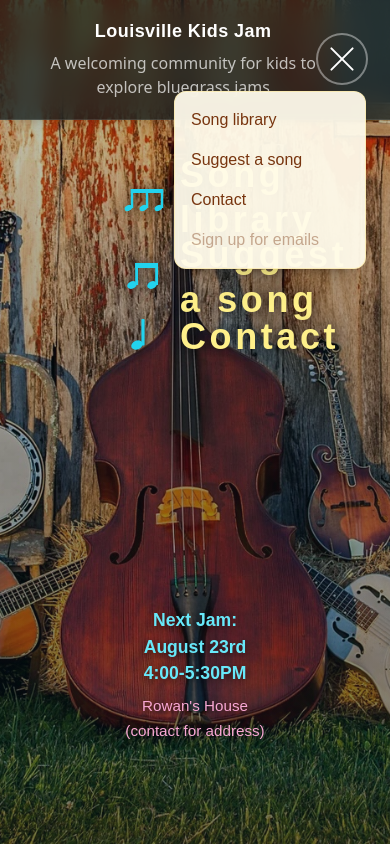
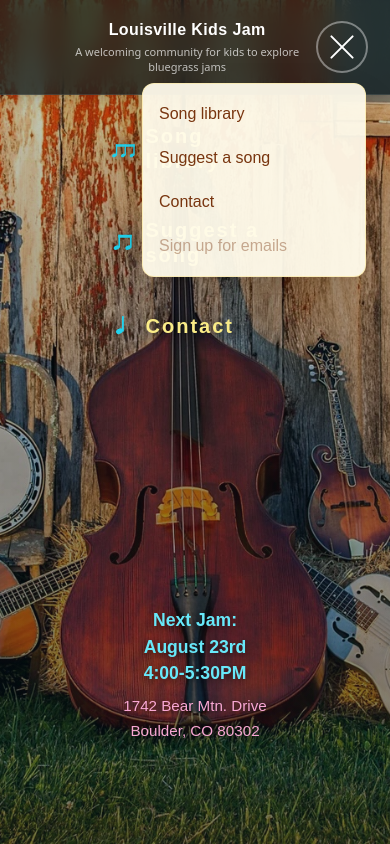
Before and after one commit to natalie-robinson/kids_jam, a Next.js app: page / in a window 390 px wide. Both pictures are taken after a click on the button "Toggle Menu". Built offline with nearby package versions, Linux system fonts and the light colour scheme.

Commit message:
updating settings for mobile viewing

```diff
--- a/app/components/HamburgerMenu.tsx
+++ b/app/components/HamburgerMenu.tsx
@@ -23,20 +23,26 @@ export default function HamburgerMenu({ items }: HamburgerMenuProps) {
   const menuRef = useRef<HTMLDivElement>(null);
 
   useEffect(() => {
-    function handleClickOutside(event: MouseEvent) {
+    function handleClickOutside(event: Event) {
+      // Don't close if tapping inside the menu container
       if (menuRef.current && !menuRef.current.contains(event.target as Node)) {
         setIsOpen(false);
       }
     }
 
-    document.addEventListener("mousedown", handleClickOutside);
-    return () => document.removeEventListener("mousedown", handleClickOutside);
+    // Use pointerdown instead of combining mousedown + touchstart
+    // pointerdown handles both touch and desktop click events cleanly without race conditions
+    document.addEventListener("pointerdown", handleClickOutside);
+    return () => {
+      document.removeEventListener("pointerdown", handleClickOutside);
+    };
   }, []);
 
   return (
     <div ref={menuRef} className="relative">
       {/* Animated Hamburger Button */}
       <button
+        type="button"
         onClick={() => setIsOpen(!isOpen)}
         className="flex items-center justify-center w-12 h-12 rounded-full hover:bg-white/10 transition-colors focus:outline-none focus:ring-2 focus:ring-white/40"
         aria-label="Toggle Menu"
@@ -67,12 +73,14 @@ export default function HamburgerMenu({ items }: HamburgerMenuProps) {
 
       {/* Dropdown Menu */}
       {isOpen && (
-        <div className="absolute right-0 mt-2 w-48 bg-amber-50/95 backdrop-blur-sm rounded-xl shadow-xl py-2 z-30 border border-amber-200/50">
+        <div
+          className="absolute right-0 mt-3 w-56 max-w-[calc(100vw-2rem)] bg-amber-50/95 backdrop-blur-md rounded-xl shadow-2xl py-2 z-50 border border-amber-200/50 transform-gpu"
+        >
           {items.map((item) =>
             item.disabled ? (
               <span
                 key={item.label}
-                className="block px-4 py-2 text-amber-900/40 cursor-not-allowed text-medium"
+                className="block px-4 py-2.5 text-amber-900/40 cursor-not-allowed text-base font-medium"
               >
                 {item.label}
               </span>
@@ -83,7 +91,7 @@ export default function HamburgerMenu({ items }: HamburgerMenuProps) {
                   setIsOpen(false);
                   item.onClick!();
                 }}
-                className="block w-full text-left px-4 py-2 text-amber-900 hover:bg-amber-100/80 transition-colors text-medium"
+                className="block w-full text-left px-4 py-2.5 text-amber-900 hover:bg-amber-100/80 active:bg-amber-200/80 transition-colors text-base font-medium"
               >
                 {item.label}
               </button>
@@ -91,7 +99,7 @@ export default function HamburgerMenu({ items }: HamburgerMenuProps) {
               <a
                 key={item.href}
                 href={item.href}
-                className="block px-4 py-2 text-amber-900 hover:bg-amber-100/80 transition-colors text-medium"
+                className="block px-4 py-2.5 text-amber-900 hover:bg-amber-100/80 active:bg-amber-200/80 transition-colors text-base font-medium"
                 onClick={() => setIsOpen(false)}
               >
                 {item.label}
@@ -100,7 +108,7 @@ export default function HamburgerMenu({ items }: HamburgerMenuProps) {
               <Link
                 key={item.href || item.label}
                 href={item.href!}
-                className="block px-4 py-2 text-amber-900 hover:bg-amber-100/80 transition-colors text-medium"
+                className="block px-4 py-2.5 text-amber-900 hover:bg-amber-100/80 active:bg-amber-200/80 transition-colors text-base font-medium"
                 onClick={() => setIsOpen(false)}
               >
                 {item.label}
--- a/app/components/MusicNote.tsx
+++ b/app/components/MusicNote.tsx
@@ -108,14 +108,14 @@ export default function MusicNote({
 
   const content = (
     <div className="hex-shape">
-      <div className="flex flex-row items-center justify-center gap-3 p-10">
+      <div className="flex flex-row items-center justify-center gap-2 sm:gap-3 p-3 sm:p-10">
         {/* Icon with subtle hover scale, color shift, and ambient shadow */}
-        <span className="w-12 h-12 flex-shrink-0 flex items-center justify-center text-cyan-400 transition-all duration-300 group-hover:text-violet-300 group-hover:scale-115 [filter:drop-shadow(0_0_6px_rgba(0,0,0,0.8))] group-hover:[filter:drop-shadow(0_0_10px_rgba(251,191,36,0.5))]">
+        <span className="w-7 h-7 sm:w-12 sm:h-12 flex-shrink-0 flex items-center justify-center text-cyan-400 transition-all duration-300 group-hover:text-violet-300 group-hover:scale-115 [filter:drop-shadow(0_0_6px_rgba(0,0,0,0.8))] group-hover:[filter:drop-shadow(0_0_10px_rgba(251,191,36,0.5))]">
           {renderedIcon}
         </span>
         {label && (
           /* Text with subtle warm color transition & soft amber glow enhancement */
-          <span className="text-4xl text-yellow-200 font-bold tracking-widest text-left leading-tight pointer-events-none transition-all duration-300 [filter:drop-shadow(0_0_8px_rgba(0,0,0,0.95))] group-hover:text-cyan-300 group-hover:[filter:drop-shadow(0_0_12px_rgba(251,191,36,0.4))]">
+          <span className="text-xl sm:text-4xl text-yellow-200 font-bold tracking-widest text-left leading-tight pointer-events-none transition-all duration-300 [filter:drop-shadow(0_0_8px_rgba(0,0,0,0.95))] group-hover:text-cyan-300 group-hover:[filter:drop-shadow(0_0_12px_rgba(251,191,36,0.4))]">
             {label}
           </span>
         )}
--- a/app/components/Navbar.tsx
+++ b/app/components/Navbar.tsx
@@ -28,13 +28,13 @@ export default function Navbar() {
     <header className="fixed top-0 left-0 right-0 z-20 bg-[#04141c]/70 backdrop-blur-md border-b border-white/10 px-6 py-5 flex items-center justify-between shadow-lg">
       {/* Dark Ribbon Header */}
         <div className="w-10" />
-            <div className="text-center">
-                <h1 className="text-white text-lg md:text-4xl font-bold tracking-wide leading-tight">
-                {greeting}
-                </h1>
-                <p className="text-white/70 text-medium md:text-lg font-sans pt-2">
-                {subtext}
-                </p>
+        <div className="text-center min-w-0 px-2">
+            <h1 className="text-white text-base sm:text-lg md:text-4xl font-bold tracking-wide leading-tight truncate">
+            {greeting}
+            </h1>
+            <p className="text-white/70 text-[11px] sm:text-sm md:text-lg font-sans pt-1 md:pt-2 leading-snug">
+            {subtext}
+            </p>
         </div>
 
         <HamburgerMenu
--- a/app/page.tsx
+++ b/app/page.tsx
@@ -13,8 +13,8 @@ export default async function HomePage() {
   );
   const where = (
     <span>
-      Rowan's House<br />
-      (contact for address)
+      1742 Bear Mtn. Drive<br />
+      Boulder, CO 80302
     </span>
   );
 
@@ -27,9 +27,11 @@ export default async function HomePage() {
       <Navbar />
 
       {/* Music Note Buttons */}
-      <MusicNote type="triplet" label="Song library" className="absolute top-[7rem] left-20" href="/library" />
-      <MusicNote type="beamed-eighth" label="Suggest a song" className="absolute top-[12rem] left-20" href="/suggest" />
-      <MusicNote type="quarter" label="Contact" className="absolute top-[17rem] left-20" href={`mailto:${process.env.NEXT_PUBLIC_EMAIL}`} />
+      <div className="absolute top-28 left-1/2 -translate-x-1/2 md:left-20 md:translate-x-0 flex flex-col items-start gap-5 md:gap-8">
+        <MusicNote type="triplet" label="Song library" href="/library" />
+        <MusicNote type="beamed-eighth" label="Suggest a song" href="/suggest" />
+        <MusicNote type="quarter" label="Contact" href={`mailto:${process.env.NEXT_PUBLIC_EMAIL}`} />
+      </div>
       {/* <MusicNote type="quarter" label="Sign up for emails" className="absolute top-[22rem] left-20" /> */}
 
       {/* Event Details Text */}
--- /dev/null
+++ b/next.config.js
@@ -0,0 +1,3 @@
+module.exports = {
+  allowedDevOrigins: ["192.168.1.75"],
+};
--- a/package.json
+++ b/package.json
@@ -4,6 +4,7 @@
   "private": true,
   "scripts": {
     "dev": "next dev",
+    "dev:https": "next dev --experimental-https",
     "build": "next build",
     "start": "next start",
     "lint": "next lint"
```
